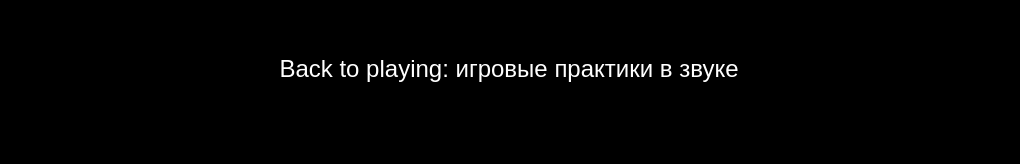
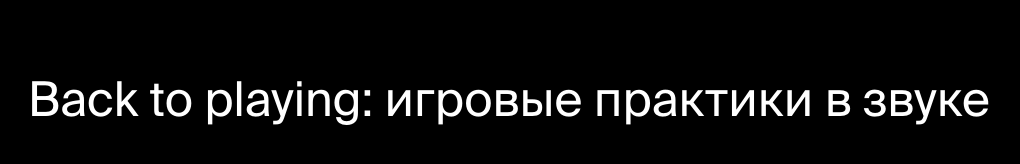
Before and after one commit to denicprotopopov/sound-game, a plain HTML site: page index.html in a window 1280 px wide. Shown: the whole page, without its empty margins (131-1151 px from the left). Drawn offline with Linux system fonts and the light colour scheme.

Commit message:
custom font

```diff
--- a/script.js
+++ b/script.js
@@ -1,21 +1,23 @@
 document.addEventListener('DOMContentLoaded', () => {
     const introTexts = [
-        "Back to playing: игровые практики в звуке",
-        "Часть 1 — Intro. О саунд-леции и игре"
+        `Back to playing: игровые практики в звуке`,
+        "Часть 1 / Intro. О саунд-леции и игре"
     ];
 
     document.getElementById('intro-text').innerText = introTexts[0];
 
-    const outroText = `IDEO / Fluxus / George Maciunas / Robert Rauschenberg /
-    Håkan Lidbo / Takako Saito / John Cage / Marcel Duchamp / James Nares / Ben Patterson / Igor Krutogolov's Toy Orchestra /  Nam June Paik / Katya Shirshkova / David Cranmer / Michael Rucci / Circuit Bending Fool / Psychiceyeclix /
-    Moon Armada / ELECTRONICOS FANTASTICOS! / Roman Gerold / Dennis Oppenheim / Laurie Anderson / Yoko Ono /
-    Allan Kaprow / Tristan Tzara / Kurt Schwitters / Trevor Wishart / Pauline Oliveros / Hanne Lippard /
-    Hugo Ball / Earle Brown / Virgil Thomson, Henry Cowell, and Lou Harrison / Brian Eno, Peter Schmidt /
-    Josef Haydn / Mieko Shiomi / Alison Knowles / Petr Kotik / Vytautas Landsbergis / Hildegard Westerkamp  /
-    Pugacheva / Ken Friedman / Protopopov`;
+    const outroText = `IDEO / Fluxus / George Maciunas / Robert Rauschenberg / Håkan Lidbo / Takako Saito /
+    John Cage / Marcel Duchamp / James Nares / Ben Patterson / Igor Krutogolov's Toy Orchestra /
+    Nam June Paik / Katya Shirshkova / David Cranmer / Michael Rucci / Circuit Bending Fool /
+    Psychiceyeclix / Moon Armada / ELECTRONICOS FANTASTICOS! / Roman Gerold / Dennis Oppenheim /
+    Laurie Anderson / Yoko Ono / Allan Kaprow / Tristan Tzara / Kurt Schwitters / Trevor Wishart /
+    Pauline Oliveros / Hanne Lippard / Hugo Ball / Earle Brown / Virgil Thomson / Henry Cowell /
+    Lou Harrison / Brian Eno / Peter Schmidt / Josef Haydn / Mieko Shiomi / Alison Knowles /
+    Petr Kotik / Vytautas Landsbergis / Hildegard Westerkamp  / Alla Pugacheva / Ken Friedman /
+    Denis Protopopov / Maria Karpovich`;
 
     const lastPart = {
-        first: `Часть 11 — Final — мы сделаем с вами партитуру? `,
+        first: `<span id ='intro'>Часть 11 / Final</span>`,
         second: `<div class="circle">Hildegard Westerkamp <br>
         Try to move <br>
         Without making any sound. <br>
@@ -45,7 +47,7 @@ document.addEventListener('DOMContentLoaded', () => {
 
     const parts = [
         {
-            first: `Часть 2 Пинг-понг или теннис`,
+            first: `Часть 2 / Пинг-понг или теннис`,
             second: `непредсказуемость / музыкальные игры / хакинг / камни / <span class='circle'>шары</span> / звуковые карты /
             <span class='circle'>спортивные игры</span> / синтезаторы / случайность / инструкции / игрушки / монетка / память /
             изысканный труп / <span class='circle'>партитуры</span> / circuit bending / колода карт / слова / сломанный телефон /
@@ -53,7 +55,7 @@ document.addEventListener('DOMContentLoaded', () => {
             шахматы / игральные кости / лего / тв-игра / звуковая поэзия / куклы / звуковые прогулки`
         },
         {
-            first: `Часть 3 Шахматы как бы назвать? Проверить шахматы это спорт?`,
+            first: `Часть 3 / Шахматные партии`,
             second: `непредсказуемость / музыкальные игры / хакинг / <span class='circle'>камни</span> / шары / звуковые карты /
             <span class='circle'>спортивные игры</span> / <span class='circle'>синтезаторы</span> / случайность / инструкции / игрушки / монетка / память /
             изысканный труп / партитуры / circuit bending / колода карт / слова / сломанный телефон /
@@ -61,7 +63,7 @@ document.addEventListener('DOMContentLoaded', () => {
             <span class='circle'>шахматы</span> / игральные кости / лего / тв-игра / звуковая поэзия / куклы / звуковые прогулки`
         },
         {
-            first: `Часть 4 Взрослые тоже хотят играть или что-то про игрушки`,
+            first: `Часть 4 / Оркестр игрушек`,
             second: `непредсказуемость / музыкальные игры / хакинг / камни / шары / звуковые карты /
             спортивные игры / синтезаторы / случайность / инструкции / <span class='circle'>игрушки</span> / монетка / память /
             изысканный труп / <span class='circle'>партитуры</span> / circuit bending / колода карт / слова / сломанный телефон /
@@ -69,7 +71,7 @@ document.addEventListener('DOMContentLoaded', () => {
             шахматы / игральные кости / лего / тв-игра / звуковая поэзия / <span class='circle'>куклы</span> / звуковые прогулки`,
         },
         {
-            firts: `Часть 5 Играючи взламывать капиталистическую систему`,
+            firts: `Часть 5 / Играючи взламывать капиталистическую систему`,
             second: `непредсказуемость / музыкальные игры / <span class='circle'>хакинг</span> / камни / шары / звуковые карты /
             спортивные игры / <span class='circle'>синтезаторы</span> / случайность / инструкции / <span class='circle'>игрушки</span> / монетка / <span class='circle'>память</span> /
             изысканный труп / партитуры / <span class='circle'>circuit bending</span> / колода карт / слова / сломанный телефон /
@@ -77,22 +79,26 @@ document.addEventListener('DOMContentLoaded', () => {
             шахматы / игральные кости / <span class='circle'>лего</span> / тв-игра / звуковая поэзия / <span class='circle'>куклы</span> / звуковые прогулки`
         },
         {
-            first: `Часть 6 Твой ход`,
+            first: `Часть 6 / Твой ход`,
             second: `<span class='circle'>непредсказуемость</span> / музыкальные игры / хакинг / камни / шары / звуковые карты /
             спортивные игры / синтезаторы / случайность / <span class='circle'>инструкции</span> / игрушки / монетка / память /
             изысканный труп / <span class='circle'>партитуры</span> / circuit bending / колода карт / слова / <span class='circle'>сломанный телефон</span> /
             правила / <span class='circle'>музыкальный автомат</span> / звуковые игры / квесты / <span class='circle'>выбор</span> / <span class='circle'>интерактивность</span> /
             шахматы / игральные кости / лего / <span class='circle'>тв-игра</span> / звуковая поэзия / куклы / звуковые прогулки`,
-            third: `<div class="circle">Pauline Oliveros: <br>
-            FOR ANNEA LOCKWOOD AND ALISON KNOWLES<br>
-            Keep the next sound you hear in mind<br>
-            for at least the next halfhour.<br>
-            February 20, 1975</div>
+            third: `<div class="circle">
+            <span class='bold'>Pauline Oliveros. For Annea Lockwood and Alison Knowles.</span> 1975<br>
+                Keep the next sound you hear in mind<br>
+                for at least the next halfhour.
+            </div>
             `,
-            fourth: `<div class="circle">по русски</div>`
+            fourth: `<div class="circle">
+            <span class='bold'>Полина Оливерос. Для Анни Локвуд и Элисон Ноулз.</span> 1975<br>
+                Запомните следующий звук, который вы услышите,<br>
+                по крайней мере, на ближайшие полчаса.
+            </div>`
         },
         {
-            first: `Часть 7 Игры слов ???`,
+            first: `Часть 7 / Игры слов`,
             second: `непредсказуемость / музыкальные игры / хакинг / камни / шары / звуковые карты /
             спортивные игры / синтезаторы / случайность / <span class='circle'>инструкции</span> / игрушки / монетка / память /
             изысканный труп / <span class='circle'>партитуры</span> / circuit bending / колода карт / <span class='circle'>слова</span> / сломанный телефон /
@@ -100,17 +106,34 @@ document.addEventListener('DOMContentLoaded', () => {
             шахматы / игральные кости / лего / тв-игра / <span class='circle'>звуковая поэзия</span> / куклы / звуковые прогулки`
         },
         {
-            first: `Часть 8 Музыкальные игры или что-то на композиторском`,
+            first: `Часть 8 / Игры в композиторов`,
             second: `<span class='circle'>непредсказуемость</span> / <span class='circle'>музыкальные игры</span> / хакинг / камни / шары / звуковые карты /
             спортивные игры / синтезаторы / <span class='circle'>случайность</span> / инструкции / игрушки / <span class='circle'>монетка</span> / память /
             <span class='circle'>изысканный труп</span> / партитуры / circuit bending / <span class='circle'>колода карт</span> / слова / сломанный телефон /
             правила / музыкальный автомат / звуковые игры / квесты / <span class='circle'>выбор</span> / интерактивность /
             шахматы / <span class='circle'>игральные кости</span> / лего / тв-игра / звуковая поэзия / куклы / звуковые прогулки`,
-            third: `<div class="circle">In total darkness, or in a very large room, very quietly // Be less critical more often</div>`,
-            fourth: `<div class="circle">по русски</div>`
+            third: `<div class="circle">
+            <span class='bold'>Brian Eno, Peter Schmidt. Oblique Strategies</span><br>
+                In total darkness, or in a very large room,<br>
+                very quietly
+            </div>
+            <br><br>
+            <div class="circle">
+            <span class='bold'>Brian Eno, Peter Schmidt. Oblique Strategies</span><br>
+                Be less critical more often
+            </div>`,
+            fourth: `<div class="circle">
+            <span class='bold'>Брайан Ино, Питер Шмидт. Oblique Strategies</span><br>
+                В полной темноте или в очень большой комнате,<br>
+                очень тихо
+            </div><br><br>
+            <div class="circle">
+            <span class='bold'>Брайан Ино, Питер Шмидт. Oblique Strategies</span><br>
+                Будьте менее критичны почаще
+            </div>`
         },
         {
-            first: `Часть 9 Видеоигры без видео или играя в звук на компьютере`,
+            first: `Часть 9 / Видеоигры без видео`,
             second: `непредсказуемость / музыкальные игры / хакинг / камни / шары / звуковые карты /
             спортивные игры / <span class='circle'>синтезаторы</span> / случайность / <span class='circle'>инструкции</span> / игрушки / монетка / <span class='circle'>память</span> /
             изысканный труп / партитуры / circuit bending / колода карт / слова / сломанный телефон /
@@ -118,14 +141,25 @@ document.addEventListener('DOMContentLoaded', () => {
             шахматы / игральные кости / лего / тв-игра / звуковая поэзия / куклы / звуковые прогулки`
         },
         {
-            first: `Часть 10 — Все по правилам или для начала правила`,
+            first: `Часть 10 / Для начала правила`,
             second: `непредсказуемость / музыкальные игры / хакинг / камни / шары / <span class='circle'>звуковые карты</span> /
             спортивные игры / синтезаторы / случайность / <span class='circle'>инструкции</span> / игрушки / монетка / память /
             изысканный труп / <span class='circle'>партитуры</span> / circuit bending / колода карт / слова / сломанный телефон /
             <span class='circle'>правила</span> / музыкальный автомат / звуковые игры / <span class='circle'>квесты</span> / выбор / интерактивность /
             шахматы / игральные кости / лего / тв-игра / звуковая поэзия / куклы / <span class='circle'>звуковые прогулки</span>`,
-            third: `<div class="circle">Ken Friedman — Mandatory Happening — A card printed: You will decide to read this score or not to read it. When you have made your decision, the happening is over. (1966)</div>`,
-            fourth: `<div class="circle">по русски</div>`
+            third: `<div class="circle">
+            <span class='bold'>Ken Friedman. Mandatory Happening. 1966</span><br>
+            You will decide to read this score or
+            <br>not to read it. When you have made your decision, <br>
+            the happening is over.
+            </div>`,
+            fourth: `<div class="circle">
+            <span class='bold'>Кен Фридман. Обязательный хэппенинг. 1966</span><br>
+            Вы сами решите, читать эту партитуру или <br>
+            не читать. Когда вы примете решение, <br>
+            хеппенинг закончится.
+
+            </div>`
         }
 
     ];
--- a/styles.css
+++ b/styles.css
@@ -1,18 +1,37 @@
+@font-face {
+    font-family: Suisse;
+    src: url("fonts/SuisseIntl-Regular.otf") format("opentype");
+}
+
+@font-face {
+    font-family: SuisseBold;
+    src: url("fonts/SuisseIntl-Bold.otf") format("opentype");
+}
+
+
 body {
     background-color: black;
     color: white;
-    font-family: Arial, sans-serif; /* Optional: Set a default font */
+    font-family: Suisse, sans-serif; /* Optional: Set a default font */
 }
 
 #intro, #content {
     text-align: center;
     margin: 50px;
     font-size: 1.5em;
-    line-height: 1.6; /* Increase line height for better readability */
+    line-height: 2; /* Increase line height for better readability */
+    filter: blur(0.5px);
+    -webkit-filter: blur(0.5px);
 }
 
 .bold {
-    font-weight: bold;
+    font-family: SuisseBold;
+}
+
+#intro {
+    font-size: 3em;
+    filter: blur(0.7px);
+    -webkit-filter: blur(0.7px);
 }
 
 .circle {
```
Also changed, not shown: index.html (+1 -0 lines), fonts/SuisseIntl-Bold.otf (added), fonts/SuisseIntl-Regular.otf (added), 2 other files.
